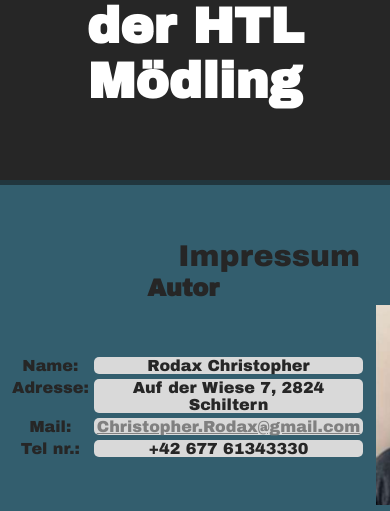
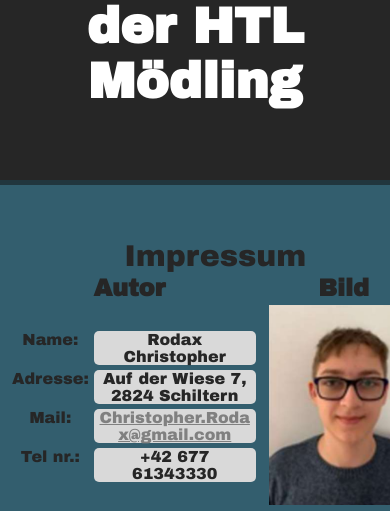
Before and after one commit to Chrisi2209/SchulklosKaputt, a Flask app: page / in a window 390 px wide; the page is wider, and only the part inside the window is pictured. Shown: the part 838-1349 px from the top of that part. Run offline with Flask 3, Linux system fonts and the light colour scheme.

Commit message:
Impressum mobile compatible

```diff
--- a/app/templates/base.html
+++ b/app/templates/base.html
@@ -52,7 +52,7 @@
         <table>
             <caption class="subtitle">Impressum</caption>
             <thead>
-                <tr>
+                <tr style="width: 1fr">
                     <th>Autor</th>
                     <th>Bild</th>
                 </tr>
@@ -66,7 +66,7 @@
                             <div>Adresse:</div>
                             <div>Auf der Wiese 7, 2824 Schiltern</div>
                             <div>Mail:</div>
-                            <div><a style="overflow-wrap: break-word;"
+                            <div style="overflow-wrap:break-word; max-width: 40vw"><a style=" overflow-wrap:break-word;"
                                     href="mailto:christopher.rodax@gmail.com">Christopher.Rodax@gmail.com</a></div>
                             <div>Tel nr.:</div>
                             <div>+42 677 61343330</div>
```
